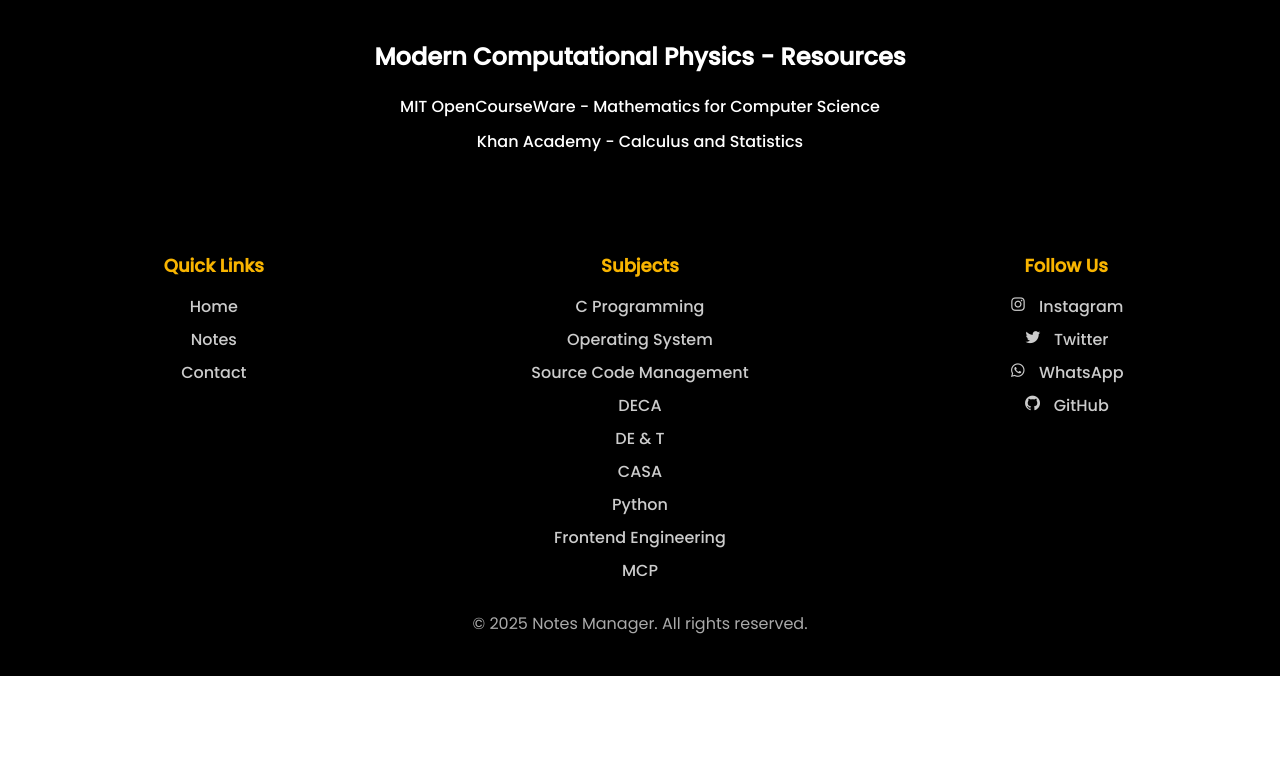
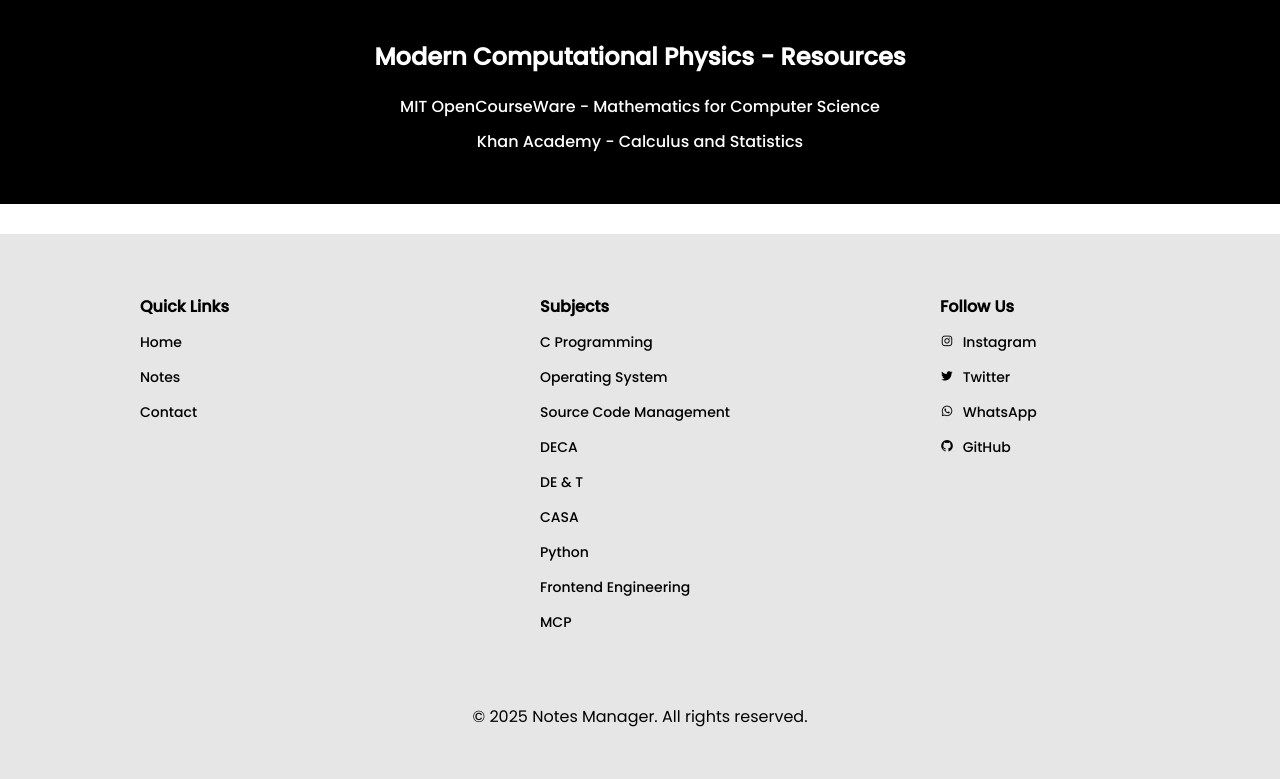
Before and after one commit to Sagarchhikara/CampusconnectProject, a Flask app: page /casa in a window 1280 px wide. Shown: the part 1672-2451 px from the top of the page. Before the commit the page ends 2348 px from the top, so only its background shows below. Run offline with Flask 3, Linux system fonts and the light colour scheme.

Commit message:
minor changes of css

```diff
--- a/project-root/Static/style.css
+++ b/project-root/Static/style.css
@@ -74,6 +74,22 @@ p{
 .dropdown:hover .login-dropdown {
     display: block;
 }
+
+.login-dropdown a {
+    color: black;
+    text-decoration: none;
+    display: block;
+    padding: 5px 0;
+}
+
+.login-dropdown a:hover {
+    background-color: #f0f0f0;
+}
+
+.nav-icons img {
+    display: none;
+    cursor: pointer;
+}
 .login-dropdown form {
     display: flex;
     flex-direction: column;
@@ -99,6 +115,17 @@ p{
     background-color: darkgray;
 
 }
+
+
+
+
+
+
+
+
+
+
+
 
 
 .navtext{
@@ -506,59 +533,79 @@ a {
 }
 
 
+.menu-list{
+    display: flex;
+    justify-content: space-evenly;
+}
+.menu-list ul{
+    list-style: none;
+}
 .menu-items {
-    background-color:black;
-    color: white;
-    padding: 40px 20px;
-    text-align: center;
+    background-color: rgba(0, 0, 0, 0.099);
+    padding: 30px;
 }
+
 .menu-list {
     display: flex;
+    justify-content: space-around;
     flex-wrap: wrap;
-    justify-content: space-around;
-    gap: 30px;
+    max-width: 1200px;
+    margin: 0 auto;
+    padding: 20px 0;
 }
+
+
 .footer-column {
     list-style: none;
     padding: 0;
     min-width: 200px;
 }
+
+.footer-column li {
+    margin-bottom: 10px;
+}
+
 .footer-column h5 {
-    font-size: 18px;
-    margin-bottom: 15px;
-    color: #f8b400;
+    font-size: 16px;
+    margin-bottom: 10px;
+    font-weight: bold;
 }
-.footer-column li {
-    margin: 8px 0;
-}
+
 .footer-column a {
     text-decoration: none;
-    color: #ccc;
-    font-size: 16px;
-    transition: color 0.3s ease;
+    color: black;
+    font-size: 14px;
+    transition: color 0.3s ease-in-out;
 }
+
 .footer-column a:hover {
-    color: #f8b400;
+    color: blue;
+    text-decoration: underline;
 }
-.footer-column i {
-    margin-right: 8px;
-    font-size: 18px;
-    transition: transform 0.3s ease;
+
+.footer-column a i {
+    margin-right: 5px;
 }
-.footer-column a:hover i {
-    transform: scale(1.2);
+
+.footer {
+    text-align: center;
+    margin-top: 20px;
 }
-.footer {
-    margin-top: 20px;
-    font-size: 14px;
-    color: #aaa;
+
+.menu-items{
+    margin-top: 30px;
+    background-color: rgba(0, 0, 0, 0.099);
 }
-@media (max-width: 768px) {
-    .menu-list {
-        flex-direction: column;
-        align-items: center;
-    }
-    .footer-column {
-        text-align: center;
-    }
+
+.footer p{
+    text-align: center;
 }
+.footer{
+    padding: 20px;
+}
+.cross{
+    display: none;
+}
+.menuopen{
+    display: none;
+}
```
Also changed, not shown: project-root/templates/index.html (+1 -57 lines).
